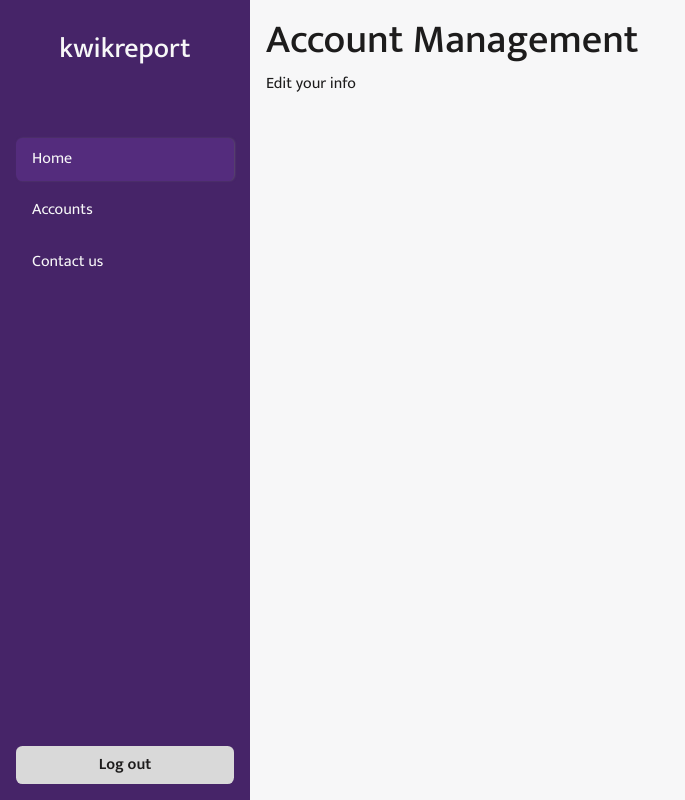
After one commit to jerrywonderr/kwikreport, a Django app: page /account/ in a window 1280 px wide. The commit adds this page. Shown: the whole page, without its empty margins (0-685 px from the left). Run offline with Django 4.2, Linux system fonts and the light colour scheme; the visitor is signed in with stand-in values (Sample User, id 1); some libraries are stand-ins or nearby versions.

Commit message:
feat: :sparkles: setup few more pages

```diff
--- a/kwikreport/settings.py
+++ b/kwikreport/settings.py
@@ -36,7 +36,7 @@ SECRET_KEY = env('DJANGO_SECRET')
 # SECURITY WARNING: don't run with debug turned on in production!
 DEBUG = env('DEBUG')
 
-ALLOWED_HOSTS = ['127.0.0.1', '.vercel.app']
+ALLOWED_HOSTS = ['localhost', '.vercel.app']
 
 # Configure custom user model
 AUTH_USER_MODEL = 'user_profile.User'
--- /dev/null
+++ b/pages/templates/account.html
@@ -0,0 +1,13 @@
+{% extends 'dashboard_base.html' %} {% load static %} {% block title %}
+<title>Account | KwikReport</title>
+{% endblock title %}
+{% block dashboard_content %}
+<div class="container-fluid p-md-3">
+  <div class="row">
+    <div class="col-12">
+      <h1>Account Management</h1>
+      <p class="current-time-text">Edit your info</p>
+    </div>
+  </div>
+</div>
+{% endblock dashboard_content %}
--- a/pages/urls.py
+++ b/pages/urls.py
@@ -2,8 +2,10 @@
 URL mappings for the pages app
 """
 from django.urls import path
-from pages.views import home
+from pages.views import home, contact, account
 
 urlpatterns = [
     path('', home, name='home'),
+    path('contact/', contact, name='contact'),
+    path('account/', account, name='account'),
 ]
--- a/pages/views.py
+++ b/pages/views.py
@@ -20,3 +20,19 @@ def home(request):
 def add_report(request):
     """This view handles report creation"""
     return render(request, 'add-report.html')
+
+@login_required
+@require_http_methods(["GET"])
+def contact(request):
+    """
+    The contact us view function
+    """
+    return render(request, "contact.html")
+
+@login_required
+@require_http_methods(["GET"])
+def account(request):
+    """
+    The account view function
+    """
+    return render(request, "account.html")
--- a/templates/nav/nav-content.html
+++ b/templates/nav/nav-content.html
@@ -1,7 +1,7 @@
 <nav class="my-md-5 nav-content">
-  <a class="nav-item active">Home</a>
-  <a class="nav-item">Accounts</a>
-  <a class="nav-item">Contact us</a>
+  <a class="nav-item active" href="{% url 'home' %}">Home</a>
+  <a class="nav-item" href="{% url 'account' %}">Accounts</a>
+  <a class="nav-item" href="{% url 'contact' %}">Contact us</a>
 </nav>
 <div class="mt-auto">
   {% if request.user.is_authenticated %}
```
Also changed, not shown: pages/templates/contact.html (added, +13 -0 lines).
